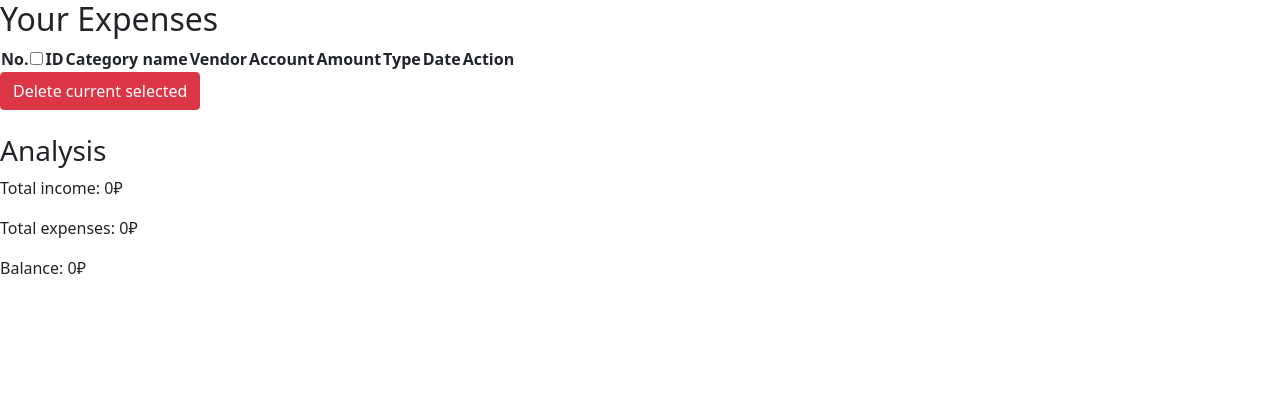
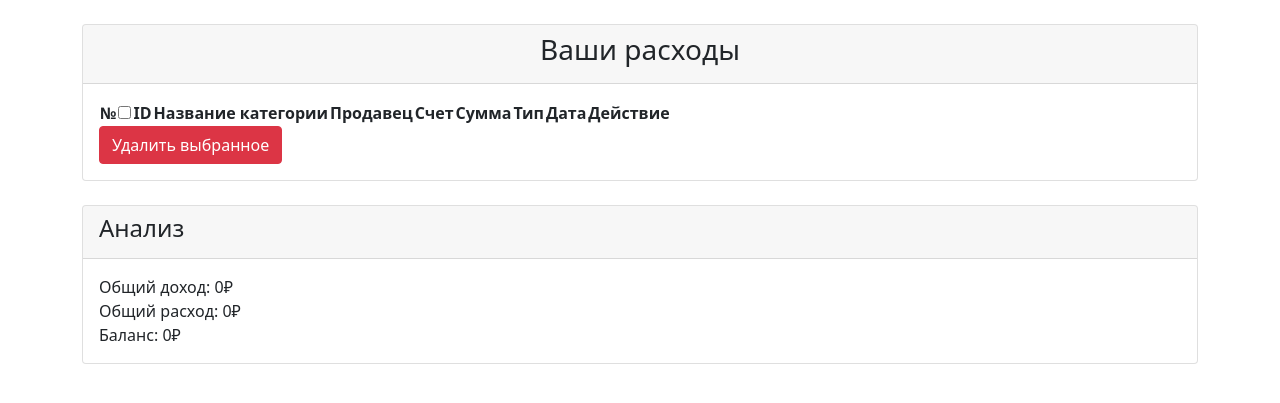
Before and after one commit to Albino-Fox/php-expenses-manager, a PHP site: page /app/views/expenses/index.php in a window 1280 px wide. Shown: the top 403 px of the page. Run offline with PHP 8.4, Linux system fonts and the light colour scheme; lists and menus that the app fills with data are empty; some libraries are stand-ins or nearby versions.

Commit message:
design adjustments

```diff
--- a/app/views/expenses/index.php
+++ b/app/views/expenses/index.php
@@ -7,32 +7,50 @@
     <link rel="stylesheet" href="https://cdnjs.cloudflare.com/ajax/libs/bootstrap-datepicker/1.9.0/css/bootstrap-datepicker.css">
     <link rel="stylesheet" type="text/css" href="https://cdn.datatables.net/1.10.23/css/jquery.dataTables.min.css">
     <link rel="stylesheet" href="/css/style.css">
-    <title>Expenses</title>
+    <title>Транзакции</title>
 </head>
 <body>
     <!--NAVBAR_PLACEHOLDER-->
-    <h2>Your Expenses</h2>
+    <div class="container mt-4">
+        <div class="card">
+            <div class="card-header text-center">
+                <h3>Ваши расходы</h3>
+            </div>
+            <div class="card-body">
                 <table id="expensesTable" class="display">
                     <thead>
                         <tr>
-                <th>No.</th>
+                            <th>№</th>
                             <th><input type="checkbox" id="select-all"></th>
                             <th>ID</th>
-                <th>Category name</th>
-                <th>Vendor</th>
-                <th>Account</th>
-                <th>Amount</th>
-                <th>Type</th>
-                <th>Date</th>
-                <th>Action</th>
+                            <th>Название категории</th>
+                            <th>Продавец</th>
+                            <th>Счет</th>
+                            <th>Сумма</th>
+                            <th>Тип</th>
+                            <th>Дата</th>
+                            <th>Действие</th>
                         </tr>
                     </thead>
                     <tbody>
                         <!-- Rows will be inserted here dynamically -->
                     </tbody>
                 </table>
-    <button id="delete-selected" class="btn btn-danger">Delete current selected</button>
+                <button id="delete-selected" class="btn btn-danger">Удалить выбранное</button>
+            </div>
+        </div>
 
+        <div class="card mt-4">
+            <div class="card-header">
+                <h4>Анализ</h4>
+            </div>
+            <div class="card-body">
+                <div class="analysis-param">Общий доход: <span id="totalIncome">0</span>&#x20bd;</div>
+                <div class="analysis-param">Общий расход: <span id="totalExpenses">0</span>&#x20bd;</div>
+                <div class="analysis-param">Баланс: <span id="totalDifference">0</span>&#x20bd;</div>
+            </div>
+        </div>
+    </div>
 
     <!-- Edit Modal -->
     <div class="modal" tabindex="-1" role="dialog" id="editExpenseModal">
@@ -88,13 +106,6 @@
     </br>
     </br>
 
-    <div id="analysis-container">
-        <h3>Analysis</h3>
-        <div class="analysis-param">Total income: <span id="totalIncome">0</span>&#x20bd;</p>
-        <div class="analysis-param">Total expenses: <span id="totalExpenses">0</span>&#x20bd;</p>
-
-        <div class="analysis-param">Balance: <span id="totalDifference">0</span>&#x20bd;</p>
-    </div>
 
 
     <!--SCRIPTS_PLACEHOLDER-->
```
Also changed, not shown: app/views/login/index.php (+10 -8 lines), app/views/register/index.php (+14 -11 lines). Lines whose indentation alone changed are shown as unchanged.
